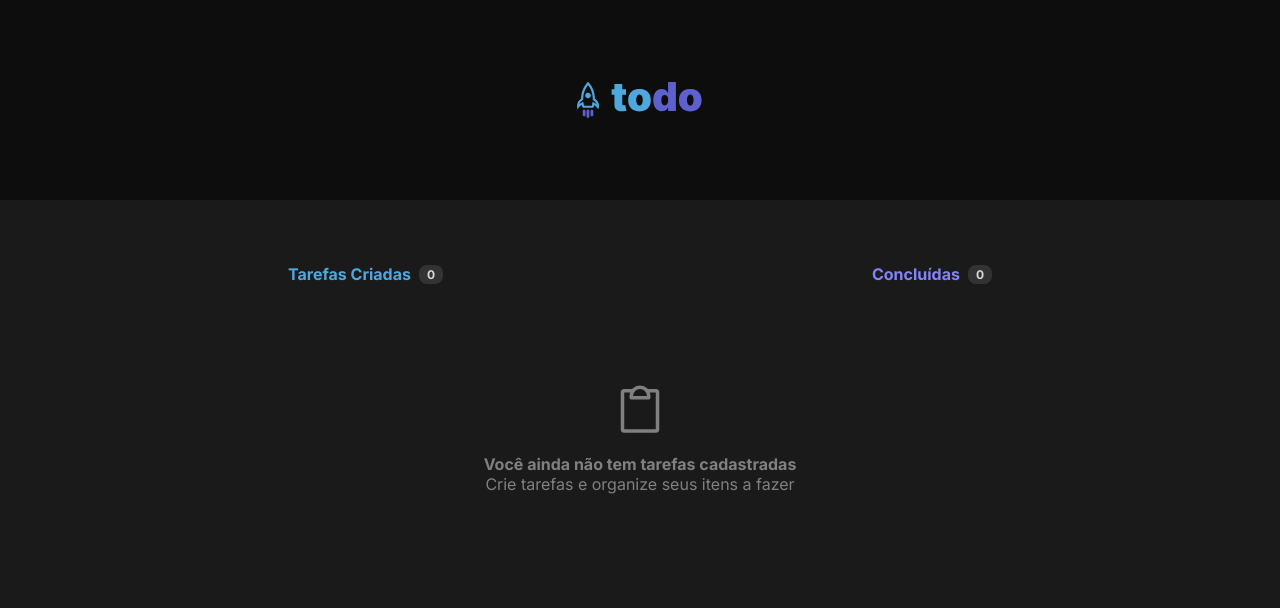
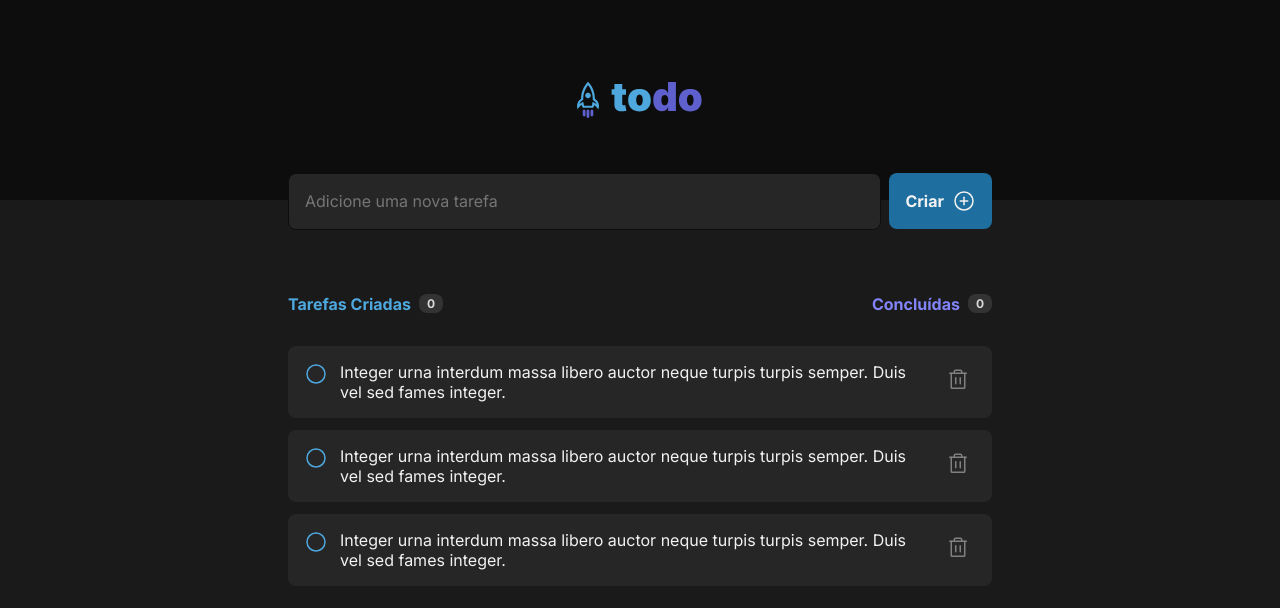
Before and after one commit to AronAdamsRapetto/React-todo-list, a React (Vite) app: page / in a window 1280 px wide. Shown: the top 608 px of the page. Built offline with nearby package versions, Linux system fonts and the light colour scheme.

Commit message:
feat: Todo board update

```diff
--- a/src/components/TodoBoard.tsx
+++ b/src/components/TodoBoard.tsx
@@ -1,25 +1,35 @@
+import { InputTask } from './InputTask';
+import { Task } from './Task';
 import { Clipboard } from 'phosphor-react';
 import styles from './TodoBoard.module.css';
 
 export function TodoBoard() {
+
   return (
     <div>
+      <InputTask />
+
       <div className={styles.tasksInfo}>
         <div className={styles.createdTasks}>
           <strong>Tarefas Criadas</strong>
           <span className={styles.counter}>0</span>
         </div>
+
         <div className={styles.doneTasks}>
           <strong>Concluídas</strong>
           <span className={styles.counter}>0</span>
         </div>
       </div>
+
       <div className={styles.tasksBoard}>
-        <div className={styles.emptyMessage}>
+        {/* <div className={styles.emptyMessage}>
           <Clipboard size={56} />
           <strong>Você ainda não tem tarefas cadastradas</strong>
           <span>Crie tarefas e organize seus itens a fazer</span>
-        </div>
+        </div> */}
+        <Task />
+        <Task />
+        <Task />
       </div>
     </div>
   );
```
